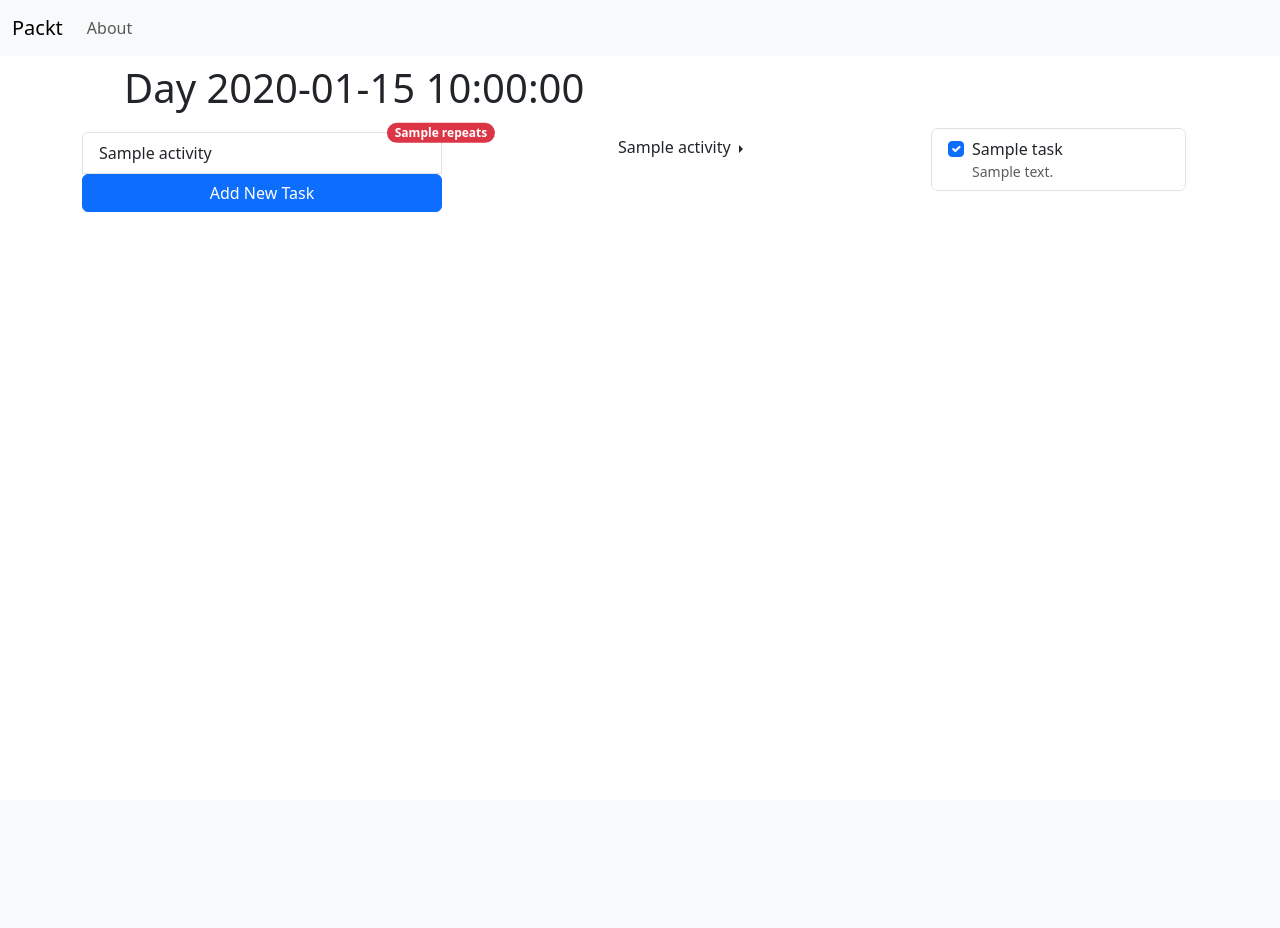
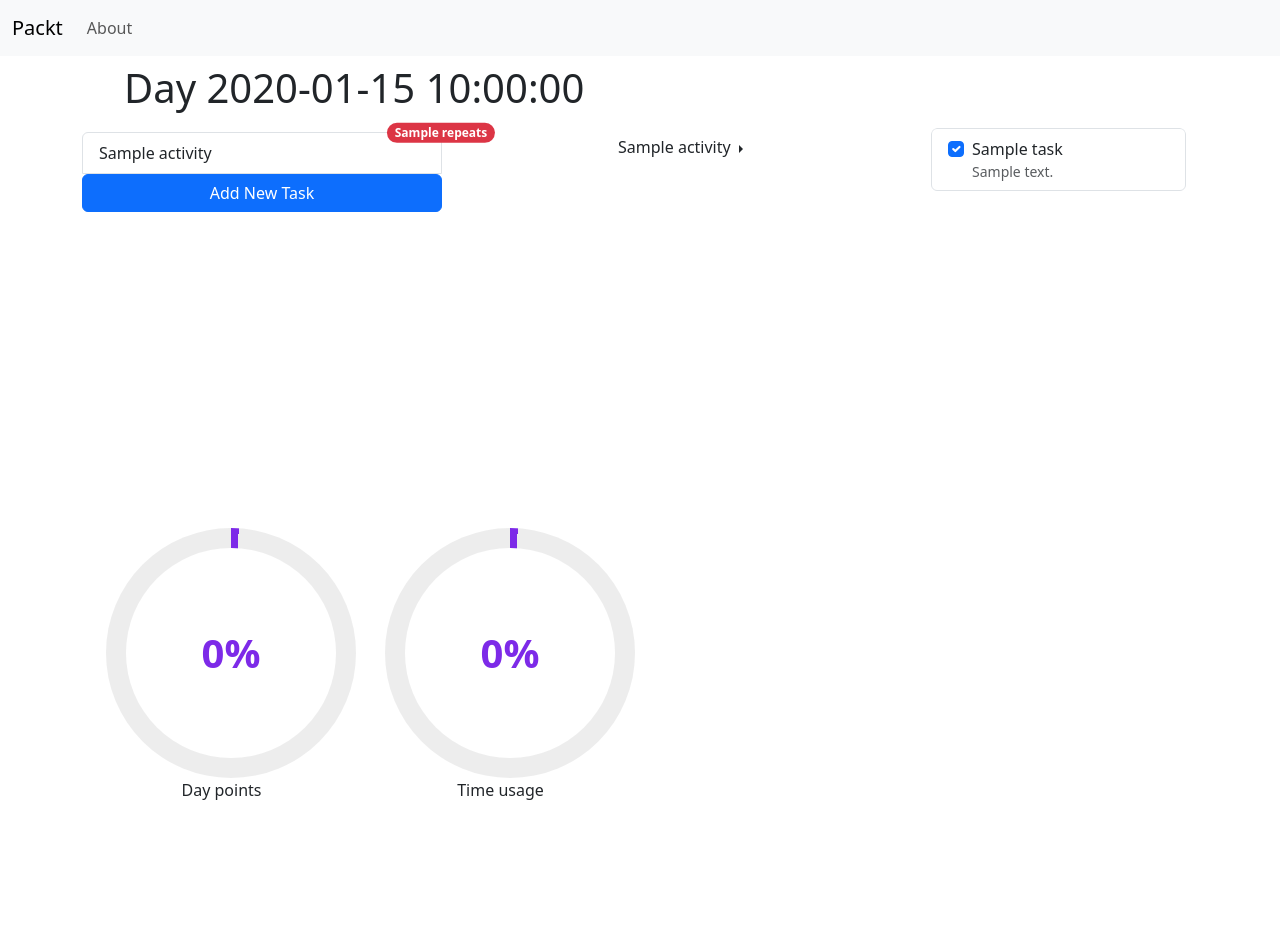
Before and after one commit to Nazarii-git/Packt_Pet, a Flask app: template templates/date_page.html in a window 1280 px wide. Before the commit the page ends 212 px from the top, so only its background shows below. Run offline with Flask 3, Linux system fonts and the light colour scheme; the template is opened without the code that fills it: most values are stand-ins (such as "Sample title", 1, 10 or a date in 2020).

Commit message:
Added day points widget

```diff
--- a/db_manager.py
+++ b/db_manager.py
@@ -61,12 +61,14 @@ def get_days_array():
 def get_datepage_info(date):
     conn = get_db_connection()
     reg_activity = conn.execute('SELECT * FROM Activities').fetchall()
-    tasks = conn.execute('SELECT * FROM Activities').fetchall()
+    tasks = conn.execute('SELECT * FROM Activities WHERE Category = "Task"').fetchall()
     date_info = conn.execute('SELECT Date, DailyPerformanceMetrics FROM DailyLogs WHERE Date = ?;', [date]).fetchone()
     day_logs = conn.execute('SELECT ActivityName, LogID FROM Activities INNER JOIN ActivityLog '
                             'ON Activities.ActivityID=ActivityLog.ActivityID WHERE DailyLogID = ?;', [date]).fetchall()
+    day_points = conn.execute('SELECT sum(Points) FROM (SELECT ActivityName, LogID, Points FROM Activities INNER JOIN ActivityLog '
+                            'ON Activities.ActivityID=ActivityLog.ActivityID WHERE DailyLogID = ?);', [date]).fetchone()
     close_db_connection(conn)
-    return reg_activity, tasks, date_info, day_logs
+    return reg_activity, tasks, date_info, day_logs, day_points
 
 def upd_db_day(lvl_info):
     conn = get_db_connection()
--- a/main.py
+++ b/main.py
@@ -33,8 +33,8 @@ def modal():
 def date_page(date):
     test = []
     trash.Screenshot()
-    reg_activity, tasks, date_info, day_logs = db_manager.get_datepage_info(date)
-    return render_template('date_page.html', datetest=date_info, reg_activity = reg_activity, task_array=tasks, day_board = day_logs)
+    reg_activity, tasks, date_info, day_logs, day_points = db_manager.get_datepage_info(date)
+    return render_template('date_page.html', datetest=date_info, reg_activity = reg_activity, task_array=tasks, day_board = day_logs, day_points=day_points)
 
 @app.route('/lvl_upd', methods=['GET', 'POST'])
 def date_page_upd():
--- a/static/css/style.css
+++ b/static/css/style.css
@@ -1,3 +1,40 @@
+/* Google Fonts - Poppins */
+@import url('https://fonts.googleapis.com/css2?family=Poppins:wght@300;400;500;600;700&display=swap');
+
+html, body {
+    height: 100vh;
+}
+
+.circular-progress{
+    position: relative;
+    height: 250px;
+    width: 250px;
+    border-radius: 50%;
+    background: conic-gradient(#7d2ae8 3.6deg, #ededed 0deg);
+    display: flex;
+    align-items: center;
+    justify-content: center;
+}
+.circular-progress::before{
+    content: "";
+    position: absolute;
+    height: 210px;
+    width: 210px;
+    border-radius: 50%;
+    background-color: #fff;
+}
+.progress-value{
+    position: relative;
+    font-size: 40px;
+    font-weight: 600;
+    color: #7d2ae8;
+}
+.text{
+    font-size: 30px;
+    font-weight: 500;
+    color: #606060;
+}
+
 .tooltip {
     position: relative;
     display: inline-block;
--- a/templates/base.html
+++ b/templates/base.html
@@ -30,7 +30,7 @@
         </div>
     </div>
 </nav>
-<div class="container">
+<div class="container h-100">
     {% block content %} {% endblock %}
 </div>
 
--- a/templates/date_page.html
+++ b/templates/date_page.html
@@ -61,10 +61,10 @@
 </h1>
 
 
-<div class="container">
+<div class="container h-100">
 
 
-    <div class="row ">
+    <div class="row h-50">
         <div class="col-md-4 list-group" id="left">
             {% for activity in reg_activity %}
             <a class="list-group-item list-group-item-action mt-1" draggable="true" href="#"
@@ -162,6 +162,30 @@
         </div>
 
     </div>
+      <div class="row h-25">
+            <div class="col-3">
+                <div class="container">
+            <div class="circular-progress">
+                <span class="progress-value">0%</span>
+            </div>
+                  <p class="text-center">Day points</p>
+                    </div>
+
+            </div>
+          <div class="col-3">
+                <div class="container">
+            <div class="circular-progress">
+                <span class="progress-value">0%</span>
+            </div>
+                  <p class="text-center">Time usage</p>
+                    </div>
+
+            </div>
+
+
+      </div>
+
+
 </div>
 <script>
     let currentdate = '{{datetest["date"]}}'
@@ -257,7 +281,8 @@
 
     function addTask(e) {
         e.preventDefault()
-        addForm = new FormData(document.getElementById('addTaskForm'))
+        forma = document.getElementById('addTaskForm')
+        addForm = new FormData(forma)
 
         httpRequest = new XMLHttpRequest();
 
@@ -269,7 +294,8 @@
         httpRequest.open("POST", "addTaskReq");
         httpRequest.send(addForm)
 
-
+        $('#addTaskModal').modal('hide')
+        forma.reset()
         console.log("Js form add task!")
 
         return false
@@ -295,18 +321,23 @@
 
 }
 
-    /*
-        function alertContents() {
-          if (httpRequest.readyState === XMLHttpRequest.DONE) {
-            if (httpRequest.status === 200) {
-              alert(httpRequest.responseText);
-            } else {
-              alert("There was a problem with the request.");
-            }
-          }
-        }
+        let circularProgress = document.querySelector(".circular-progress"),
+    progressValue = document.querySelector(".progress-value");
 
-     */
+let progressStartValue = 0,
+    progressEndValue = {{day_points[0]}},
+    speed = 20;
+
+let progress = setInterval(() => {
+    progressStartValue++;
+
+    progressValue.textContent = `${progressStartValue}%`
+    circularProgress.style.background = `conic-gradient(#7d2ae8 ${progressStartValue * 3.6}deg, #ededed 0deg)`
+
+    if(progressStartValue == progressEndValue){
+        clearInterval(progress);
+    }
+}, speed);
 
 </script>
 {% endblock %}
```
